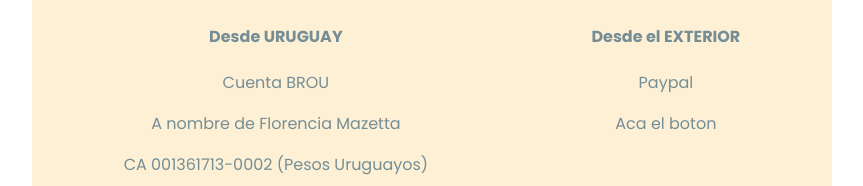
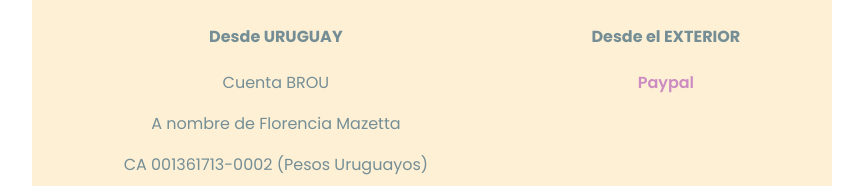
Before and after one commit to mbfassnacht/eugenia, a React (Create React App) app: page / in a window 1280 px wide. Shown: the part 599-785 px from the top of the page, without its empty margins (208-1071 px from the left). Built offline with nearby package versions, Linux system fonts and the light colour scheme.

Commit message:
add paypal link

```diff
--- a/src/Colaboration.js
+++ b/src/Colaboration.js
@@ -17,8 +17,13 @@
         <ColaborationMethod>
           <ColaborationTitle>Desde el EXTERIOR </ColaborationTitle>
           <ColaborationDescription>
-            <p>Paypal</p>
-            <p>Aca el boton</p>
+            <Link
+              target="_blank"
+              rel="noreferrer"
+              href="https://www.paypal.com/paypalme/eugesosgenia"
+            >
+              Paypal
+            </Link>
           </ColaborationDescription>
         </ColaborationMethod>
       </ColaborationList>
@@ -30,6 +35,12 @@
   display: flex;
   justify-content: space-around;
   flex-wrap: wrap;
+`;
+
+const Link = styledComponents.a`
+  color: rgb(205, 140, 193);
+  font-weight: 600;
+  text-decoration: none;
 `;
 
 const ColaborationMethod = styledComponents.div`
--- a/src/Footer.js
+++ b/src/Footer.js
@@ -4,11 +4,19 @@
   return (
     <FooterContainer className="description">
       Unite a @EugeSosGenia en{" "}
-      <Link target="_blank" href="https://www.instagram.com/EugeSosGenia/">
+      <Link
+        rel="noreferrer"
+        target="_blank"
+        href="https://www.instagram.com/EugeSosGenia/"
+      >
         Instagram
       </Link>{" "}
       y{" "}
-      <Link target="_blank" href="https://twitter.com/eugesosgenia">
+      <Link
+        rel="noreferrer"
+        target="_blank"
+        href="https://twitter.com/eugesosgenia"
+      >
         Twitter
       </Link>{" "}
       para mantenerte al tanto de lo que vamos haciendo para seguir adelante con
```
